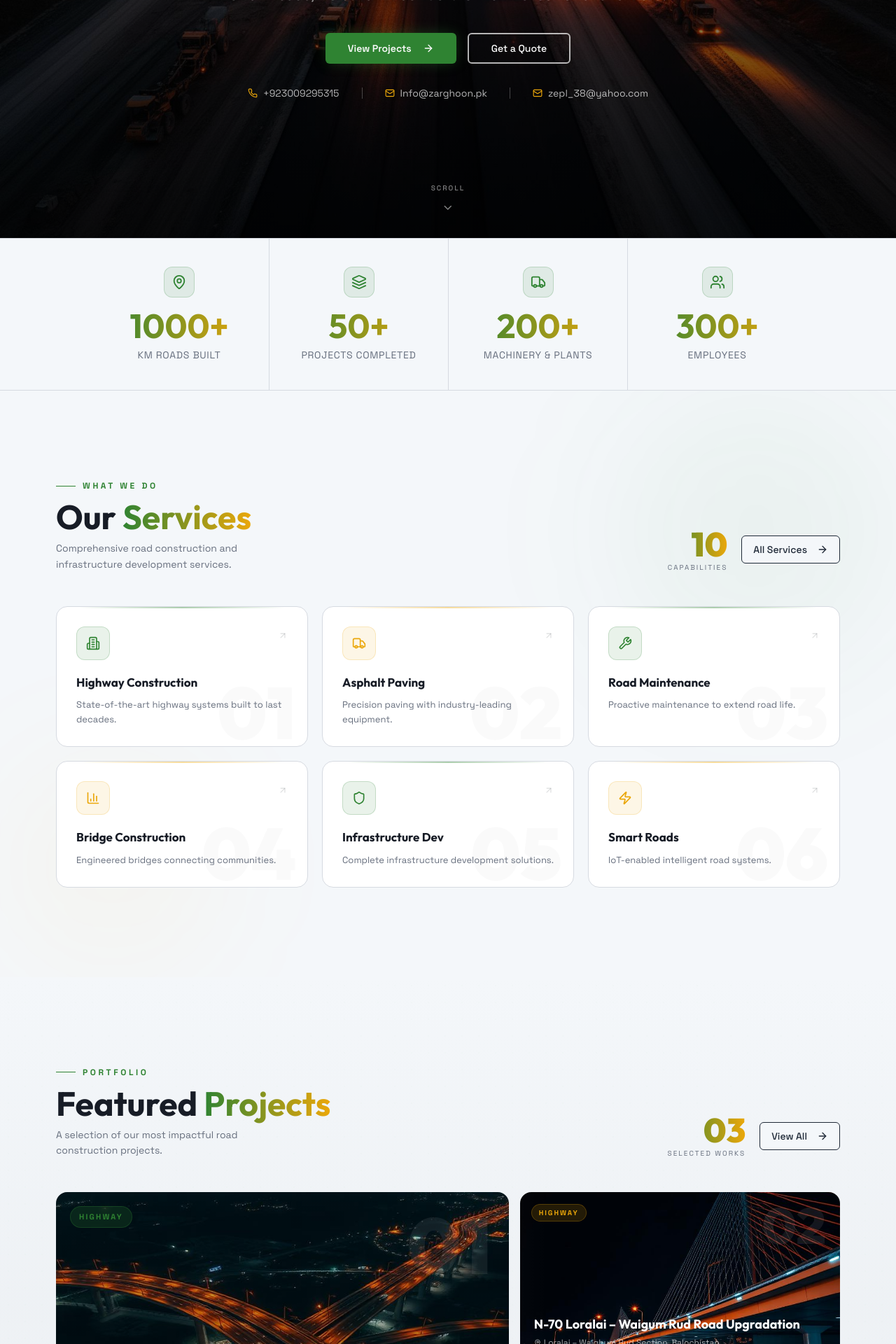
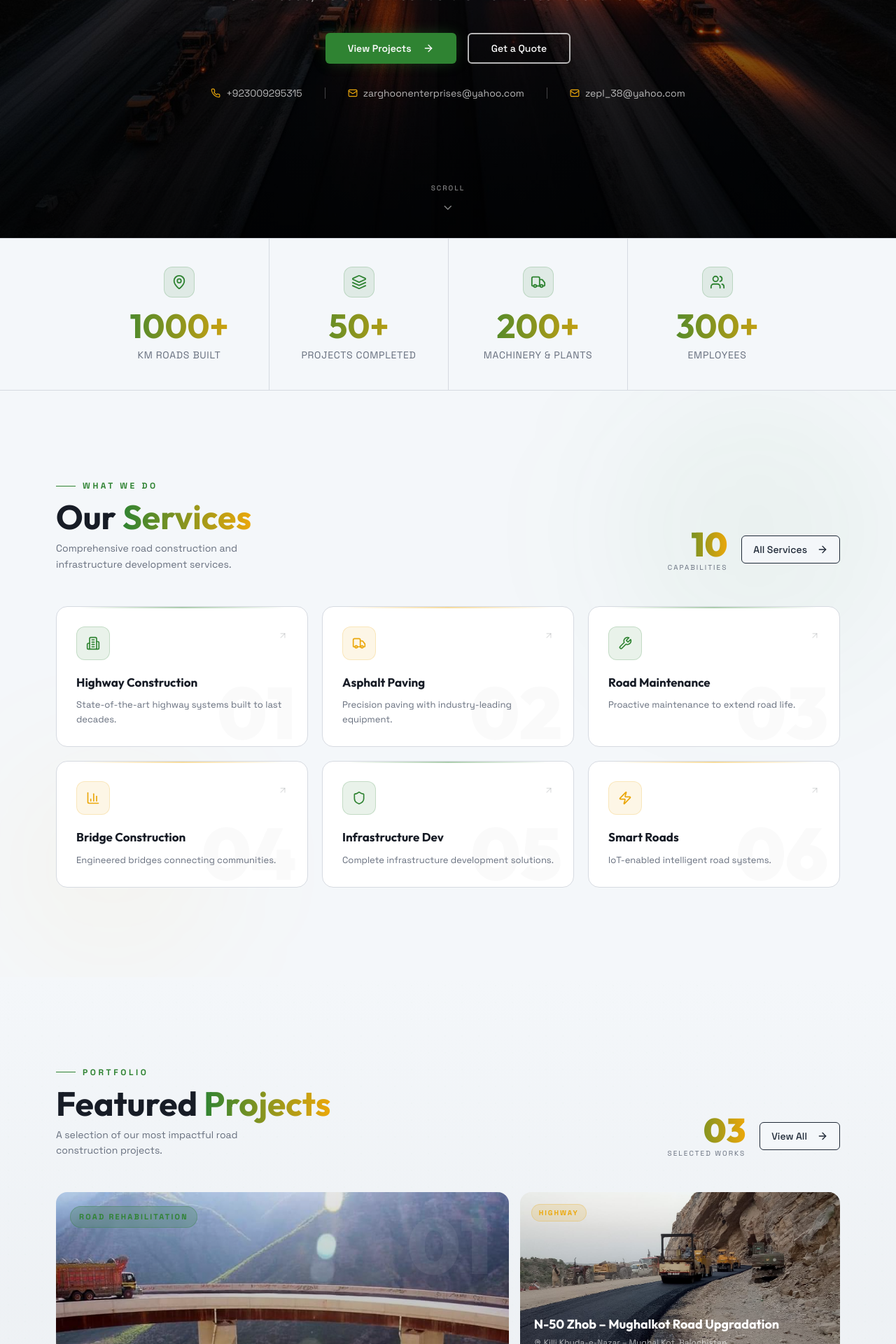
Before and after one commit to muhammadadeel147/Zarghoon, a React (Vite) app: page / in a window 1280 px wide. Shown: the part 460-2380 px from the top of the page at 70% size. Built offline with nearby package versions, Linux system fonts and the light colour scheme.

Commit message:
fix: update email addresses across multiple components for consistency

```diff
--- a/index.html
+++ b/index.html
@@ -42,7 +42,7 @@
         "@type": "ContactPoint",
         "telephone": "+923009295315",
         "contactType": "customer service",
-        "email": "Info@zarghoon.pk",
+        "email": "zarghoonenterprises@yahoo.com",
         "availableLanguage": ["English", "Urdu"]
       },
       "sameAs": []
--- a/src/components/Footer.tsx
+++ b/src/components/Footer.tsx
@@ -50,9 +50,9 @@ const Footer = () => (
               <Phone size={12} className="text-primary shrink-0" />
               +92-300-9295315
             </a>
-            <a href="mailto:Info@zarghoon.pk" className="flex items-center gap-2 text-[12px] sm:text-[13px] text-gray-600 hover:text-primary transition-colors duration-200">
+            <a href="mailto:zarghoonenterprises@yahoo.com" className="flex items-center gap-2 text-[12px] sm:text-[13px] text-gray-600 hover:text-primary transition-colors duration-200">
               <Mail size={12} className="text-primary shrink-0" />
-              Info@zarghoon.pk
+              zarghoonenterprises@yahoo.com
             </a>
             <a href="mailto:zepl_38@yahoo.com" className="flex items-center gap-2 text-[12px] sm:text-[13px] text-gray-600 hover:text-primary transition-colors duration-200">
               <Mail size={12} className="text-primary shrink-0" />
--- a/src/pages/About.tsx
+++ b/src/pages/About.tsx
@@ -51,7 +51,7 @@ const team = [
   },
   {
     name: "Jamil A. Kakar",
-    role: "Director",
+    role: "Director Operations",
     initials: "JAK",
     bio: "Oversees business development and key stakeholder relationships across Zarghoon's project portfolio.",
     image: Jameel as string | null,
@@ -59,16 +59,16 @@ const team = [
   },
   {
     name: "Akhlaq A. Kakar",
-    role: "General Manager",
+    role: "Director Finance",
     initials: "AK",
     bio: "Manages day-to-day operations and ensures seamless coordination across all active construction sites.",
     image: Akhlaq as string | null,
     gradient: "from-[#7b2cbf] via-[#9d44d6] to-[#5a1f99]",
   },
   {
-    name: "Eng. Bashir Ahmed",
+    name: "Bashir A. Kakar",
     role: "Director",
-    initials: "BE",
+    initials: "BK",
     bio: "Leads engineering design validation, site supervision and quality audits on major civil works.",
     image: EngBashirAhmedImg as string | null,
     gradient: "from-[#7a3a0a] via-[#9a5015] to-[#5c2a08]",
--- a/src/pages/Contact.tsx
+++ b/src/pages/Contact.tsx
@@ -12,7 +12,7 @@ const cardVariants = {
 
 const contactCards = [
   { icon: Phone,  label: "Call Us",       value: "+92-300-9295315",  sub: "Mon–Sat, 9am–6pm PKT",   href: "tel:+92-300-9295315",       gold: false },
-  { icon: Mail,   label: "Email Us",      value: "Info@zarghoon.pk", sub: "zepl_38@yahoo.com", href: "mailto:Info@zarghoon.pk", gold: true  },
+  { icon: Mail,   label: "Email Us",      value: "zarghoonenterprises@yahoo.com", sub: "zepl_38@yahoo.com", href: "mailto:zarghoonenterprises@yahoo.com", gold: true  },
   { icon: MapPin, label: "Head Office",   value: "B-97, Block 4-A, Gulshan-e-Iqbal", sub: "Karachi · +923009295315", href: null, gold: false },
   { icon: MapPin, label: "Regional Office", value: "House #198, Phase 1, Shahbaz Town", sub: "Quetta · +92-81-2820470-1", href: null, gold: false },
 ];
--- a/src/pages/Index.tsx
+++ b/src/pages/Index.tsx
@@ -8,6 +8,9 @@ import heroImage from "@/assets/hero-road.jpg";
 import bridgeImg from "@/assets/bridge-project.jpg";
 import highwayImg from "@/assets/highway-project.jpg";
 import asphaltImg from "@/assets/asphalt-paving.jpg";
+import imgN50 from "@/assets/projects/N-50.jpeg";
+import imgN70 from "@/assets/projects/N-70.jpeg";
+import imgFortMunro from "@/assets/projects/Fort Munro.jpeg";
 import MunirAhmedImg from "@/assets/MunirAhmed.jpeg";
 import JalilImg from "@/assets/jalil.jpeg";
 import EngBashirAhmedImg from "@/assets/EngBashirAhmed.jpeg";
@@ -39,7 +42,7 @@ const teamMembers = [
   },
   {
     name: "Jamil A. Kakar",
-    role: "Director",
+    role: "Director Operations",
     initials: "JAK",
     bio: "Oversees business development and key stakeholder relationships across Zarghoon's project portfolio.",
     image: Jameel as string | null,
@@ -47,16 +50,16 @@ const teamMembers = [
   },
   {
     name: "Akhlaq A. Kakar",
-    role: "General Manager",
+    role: "Director Finance",
     initials: "AK",
     bio: "Manages day-to-day operations and ensures seamless coordination across all active construction sites.",
     image: Akhlaq as string | null,
     gradient: "from-[#7b2cbf] via-[#9d44d6] to-[#5a1f99]",
   },
   {
-    name: "Eng. Bashir Ahmed",
+    name: "Bashir A. Kakar",
     role: "Director",
-    initials: "BE",
+    initials: "BK",
     bio: "Leads engineering design validation, site supervision and quality audits on major civil works.",
     image: EngBashirAhmedImg as string | null,
     gradient: "from-[#7a3a0a] via-[#9a5015] to-[#5c2a08]",
@@ -77,9 +80,9 @@ const services = [
 ];
 
 const projects = [
-  { img: highwayImg, title: "N-50 Zhob – Mughalkot Road Upgradation", location: "Killi Khuda-e-Nazar – Mughal Kot, Balochistan", type: "Highway" },
-  { img: bridgeImg,  title: "N-70 Loralai – Waigum Rud Road Upgradation", location: "Loralai – Waighum Rud Section, Balochistan", type: "Highway" },
-  { img: asphaltImg, title: "Rohri – Panu Aqil Road Rehabilitation (N-5)", location: "Rohri to Panu Aqil, Sukkur, Sindh", type: "Rehabilitation" },
+  { img: imgFortMunro, title: "KP Rural Accessibility Project (Package-8)", location: "District Karak, Kohat, Kurram, and Orakzai", type: "Road Rehabilitation" },
+  { img: imgN50, title: "N-50 Zhob \u2013 Mughalkot Road Upgradation", location: "Killi Khuda-e-Nazar \u2013 Mughal Kot, Balochistan", type: "Highway" },
+  { img: imgN70, title: "N-70 Loralai \u2013 Waigum Rud Road Upgradation", location: "Loralai \u2013 Waighum Rud Section, Balochistan", type: "Highway" },
 ];
 
 const fadeUp = {
@@ -199,11 +202,11 @@ const Index = () => (
           </a>
           <span className="hidden sm:block w-px h-4 bg-white/25" />
           <a
-            href="mailto:Info@zarghoon.pk"
+            href="mailto:zarghoonenterprises@yahoo.com"
             className="flex items-center gap-2 text-white/70 hover:text-accent transition-colors duration-200"
           >
             <Mail size={14} className="text-accent" />
-            Info@zarghoon.pk
+            zarghoonenterprises@yahoo.com
           </a>
           <span className="hidden sm:block w-px h-4 bg-white/25" />
           <a
@@ -672,10 +675,10 @@ const Index = () => (
                 delay: 0.15,
               },
               {
-                href: "mailto:Info@zarghoon.pk",
+                href: "mailto:zarghoonenterprises@yahoo.com",
                 icon: Mail,
                 label: "Drop an Email",
-                value: "Info@zarghoon.pk",
+                value: "zarghoonenterprises@yahoo.com",
                 sub: "We reply within 24 hours",
                 delay: 0.3,
               },
--- a/src/pages/Projects.tsx
+++ b/src/pages/Projects.tsx
@@ -33,6 +33,11 @@ import imgN50Muslim  from "@/assets/projects/N-50Muslimbagh.jpeg";
 import imgRhbN50     from "@/assets/projects/RHB N-50.jpeg";
 import imgBadin      from "@/assets/projects/Badin.jpeg";
 import imgMultan     from "@/assets/projects/Multan.jpeg";
+import highwayImg    from "@/assets/highway-project.jpg";
+import bridgeImg     from "@/assets/bridge-project.jpg";
+import asphaltImg    from "@/assets/asphalt-paving.jpg";
+import heroImg       from "@/assets/hero-road.jpg";
+import sustainImg    from "@/assets/sustainability.jpg";
 import imgLakhi      from "@/assets/projects/Lakhi Naudero.jpeg";
 import imgAirstrip   from "@/assets/projects/Airstrip.jpeg";
 import imgZiarat     from "@/assets/projects/Ziarat ROad.jpeg";
@@ -40,6 +45,7 @@ import imgCadet      from "@/assets/projects/CadetCollege.jpeg";
 import imgPackage5   from "@/assets/projects/Package-5.jpeg";
 import imgFortMunro  from "@/assets/projects/Fort Munro.jpeg";
 import imgN40        from "@/assets/projects/N-40.jpeg";
+import img1          from "@/assets/projects/1.jpeg";
 
 type Project = {
   number: number;
@@ -144,7 +150,7 @@ const completedProjects: Project[] = [
     completionDate: "25 March 2013",
     totalLength: "30 KM",
     status: "Completed",
-    image: imgLakhi,
+    image: highwayImg,
   },
   {
     number: 8,
@@ -245,7 +251,7 @@ const completedProjects: Project[] = [
     commencementDate: "25 November 2021",
     completionDate: "31 March 2024",
     status: "Completed",
-    image: imgCadet,
+    image: bridgeImg,
   },
 ];
 
@@ -287,7 +293,7 @@ const ongoingProjects: Project[] = [
     completionDate: "02 July 2026",
     totalLength: "25.46 KM",
     status: "Ongoing",
-    image: imgFortMunro,
+    image: img1,
   },
   {
     number: 4,
@@ -300,7 +306,7 @@ const ongoingProjects: Project[] = [
     completionDate: "January 2026",
     totalLength: "60.36 KM",
     status: "Ongoing",
-    image: imgN40,
+    image: heroImg,
   },
   {
     number: 5,
@@ -324,7 +330,7 @@ const ongoingProjects: Project[] = [
     commencementDate: "24 November 2025",
     completionDate: "TBD",
     status: "Ongoing",
-    image: imgDhaExpress,
+    image: sustainImg,
   },
   {
     number: 7,
@@ -337,7 +343,7 @@ const ongoingProjects: Project[] = [
     completionDate: "TBD",
     totalLength: "52 KM",
     status: "Ongoing",
-    image: imgN50,
+    image: highwayImg,
   },
   {
     number: 8,
@@ -349,7 +355,7 @@ const ongoingProjects: Project[] = [
     commencementDate: "20 February 2026",
     completionDate: "February 2027",
     status: "Ongoing",
-    image: imgMultan,
+    image: bridgeImg,
   },
   {
     number: 9,
@@ -361,7 +367,7 @@ const ongoingProjects: Project[] = [
     commencementDate: "20 February 2026",
     completionDate: "February 2027",
     status: "Ongoing",
-    image: imgLakhi,
+    image: sustainImg,
   },
   {
     number: 10,
@@ -373,7 +379,7 @@ const ongoingProjects: Project[] = [
     commencementDate: "27 January 2026",
     completionDate: "January 2027",
     status: "Ongoing",
-    image: imgRhbN50,
+    image: asphaltImg,
   },
   {
     number: 11,
@@ -385,7 +391,7 @@ const ongoingProjects: Project[] = [
     commencementDate: "27 January 2026",
     completionDate: "January 2027",
     status: "Ongoing",
-    image: imgBadin,
+    image: heroImg,
   },
   {
     number: 12,
@@ -397,7 +403,7 @@ const ongoingProjects: Project[] = [
     commencementDate: "27 January 2026",
     completionDate: "January 2027",
     status: "Ongoing",
-    image: imgMultan,
+    image: bridgeImg,
   },
   {
     number: 13,
@@ -409,7 +415,7 @@ const ongoingProjects: Project[] = [
     commencementDate: "27 January 2026",
     completionDate: "January 2027",
     status: "Ongoing",
-    image: imgMultan,
+    image: heroImg,
   },
 ];
 
```
Also changed, not shown: src/assets/projects/1.jpeg (added), 1 other file (tests, documents, lock files or other folders).
